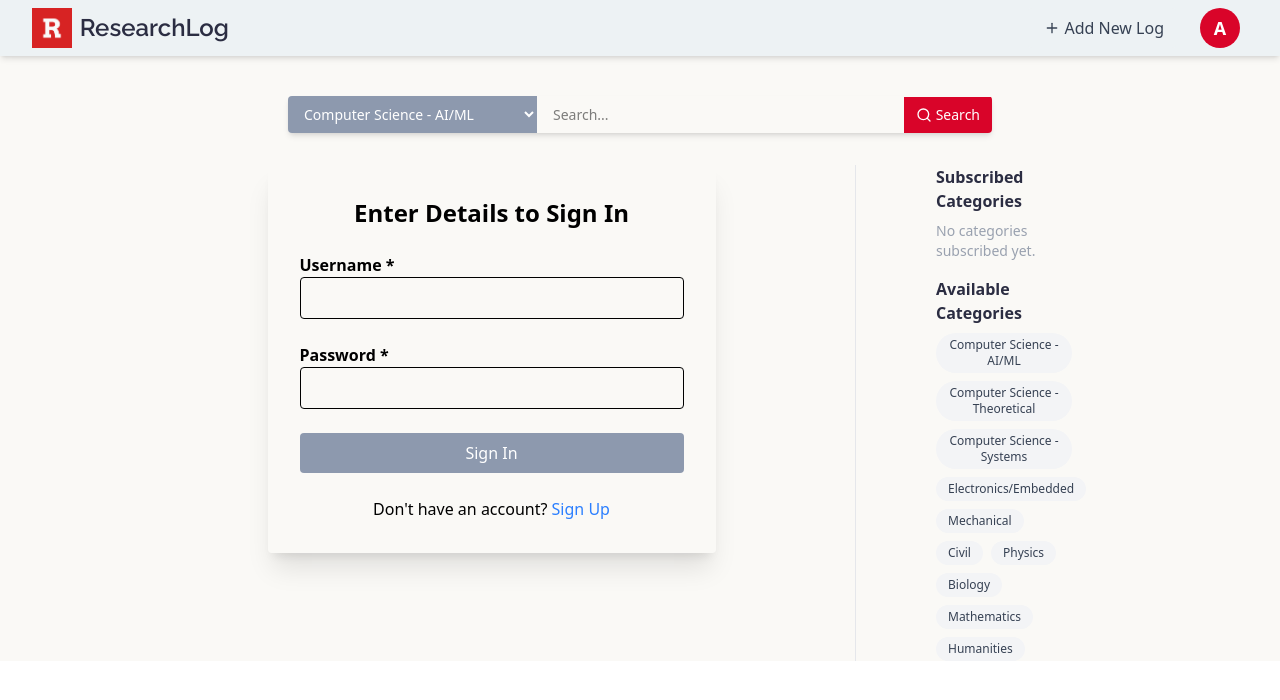
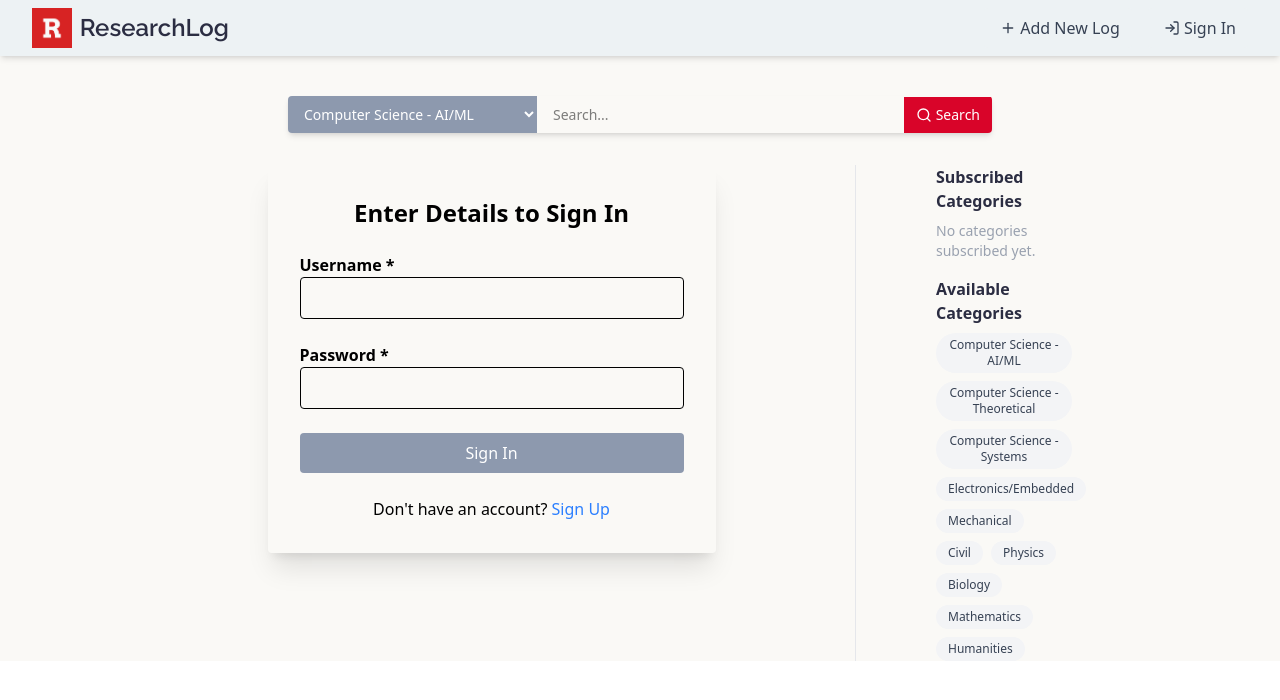
Before and after one commit to Anand-786/research-blog, a React (Vite) app in the folder frontend/research-blog-vite/: page /signin in a window 1280 px wide. Shown: the top 700 px of the page. Built offline with nearby package versions, Linux system fonts and the light colour scheme.

Commit message:
Login icon and sign in added

```diff
--- a/frontend/research-blog-vite/src/Layout.jsx
+++ b/frontend/research-blog-vite/src/Layout.jsx
@@ -1,4 +1,4 @@
-import React from 'react'
+import React, { useEffect, useState } from 'react'
 import Navbar from './components/Navbar'
 import SearchBar from './components/SearchBar'
 import LogCard from './components/LogCard'
@@ -6,13 +6,20 @@ import CategoryManager from './components/CategoryManager'
 import { Outlet } from 'react-router-dom'
 
 function Layout() {
-    localStorage.setItem('jwt',"This is my initial jwt Token which is Invalid.");
+    const [isLoggedIn, setIsLoggedIn] = useState(false);
+    const [name, setName] = useState("");
     localStorage.setItem('spring-url','http://localhost:8080');
+
+    useEffect(() => {
+    const token = localStorage.getItem('jwt');
+    setIsLoggedIn(!!token);
+  },[]);
+
   return (
     <>
         <div className='w-full bg-[#FAF9F6] flex flex-col space-y-4'>
             <div>
-                <Navbar />
+                <Navbar isLoggedIn={isLoggedIn} setIsLoggedIn={setIsLoggedIn} uname={name} />
             </div>
             <div className='pt-20 px-72 flex justify-center items-center'>
                 <SearchBar onSearch={(data) => console.log(data)} />
@@ -21,7 +28,7 @@ function Layout() {
             <div className="flex w-full pt-4 px-52">
                 <div className="w-3/4 pr-20 border-r border-gray-200">
                 {/*<LogForm onSubmit={(data) => console.log(data)} />*/}
-                <Outlet />
+                <Outlet context={{isLoggedIn, setIsLoggedIn, setName}} />
                 </div>
                 <div className="w-1/4 pl-20">
                 <p className="text-gray-500">
--- a/frontend/research-blog-vite/src/components/Navbar.jsx
+++ b/frontend/research-blog-vite/src/components/Navbar.jsx
@@ -1,9 +1,10 @@
 import { LogIn, PlusIcon } from 'lucide-react';
 import { Link, NavLink } from 'react-router-dom';
 import UserIcon from './UserIcon';
-import { useEffect } from 'react';
+import { useEffect, useState } from 'react';
+import SignInButton from './SignInButton';
 
-export default function Navbar() {
+export default function Navbar({isLoggedIn , setIsLoggedIn, uname}) {
 
   return (
     <nav className="w-full h-14 flex items-center justify-between px-8 shadow-md bg-[#edf2f4] fixed top-0 left-0">
@@ -24,12 +25,12 @@ export default function Navbar() {
             <PlusIcon className="h-4 w-4 mr-1 ml-1 mt-1 mb-1" /> Add New Log
           </button>
         </NavLink>
-        {/* <NavLink to="/signin">
-          <button className="flex items-center px-3 py-2 rounded-sm bg-[#edf2f4] hover:bg-gray-200 transition font-normal text-gray-700 hover:text-gray-900 hover:cursor-pointer">
-            <LogIn className="h-4 w-4 mr-1 ml-1 mt-1 mb-1" /> Sign In
-          </button>
-        </NavLink> */}
-        <UserIcon />
+        <div>
+          {isLoggedIn && (
+            <div className='flex items-center px-3 py-2 rounded-sm bg-[#edf2f4] text-gray-700 font-semibold'>Hi {localStorage.getItem('name')}!</div>
+          )}
+        </div>
+        {isLoggedIn? <UserIcon setIsLoggedIn={setIsLoggedIn} />: <SignInButton />}
       </div>
     </nav>
   );
--- a/frontend/research-blog-vite/src/components/SignIn.jsx
+++ b/frontend/research-blog-vite/src/components/SignIn.jsx
@@ -1,11 +1,12 @@
 import { useEffect, useState } from 'react';
-import {useNavigate} from 'react-router-dom';
+import {useOutletContext, useNavigate} from 'react-router-dom';
 
 export default function SignIn() {
   const [username, setUsername] = useState('');
   const [password, setPassword] = useState('');
   const [isValidUser, setIsValidUser] = useState(false); // Static false for now
   const [showError, setShowError] = useState(false);
+  const {setIsLoggedIn, setName} = useOutletContext();
 
   const isValid = username.trim() !== '' && password.trim() !== '';
 
@@ -42,8 +43,10 @@ export default function SignIn() {
       if(response.status === 201){
         const jwtToken = await response.text();
         localStorage.setItem('jwt',jwtToken);
-        console.log("Login Successful, token stored :",localStorage.getItem('jwt'));
+        setIsLoggedIn(true);
         setIsValidUser(true);
+        setName(username);
+        localStorage.setItem('name',username);
       }
       else{
         console.log("Login failed with status : ", response.status);
--- /dev/null
+++ b/frontend/research-blog-vite/src/components/SignInButton.jsx
@@ -0,0 +1,15 @@
+import { LogIn } from 'lucide-react'
+import React from 'react'
+import { NavLink } from 'react-router-dom'
+
+function SignInButton() {
+  return (
+    <NavLink to="/signin">
+        <button className="flex items-center px-3 py-2 rounded-sm bg-[#edf2f4] hover:bg-gray-200 transition font-normal text-gray-700 hover:text-gray-900 hover:cursor-pointer">
+            <LogIn className="h-4 w-4 mr-1 ml-1 mt-1 mb-1" /> Sign In
+        </button>
+    </NavLink>
+  )
+}
+
+export default SignInButton
--- a/frontend/research-blog-vite/src/components/UserIcon.jsx
+++ b/frontend/research-blog-vite/src/components/UserIcon.jsx
@@ -1,14 +1,17 @@
+import { LucideUserCircle, Settings, UserCircle, UserCircle2, UserCircle2Icon, UserCircleIcon } from 'lucide-react';
 import { use, useState } from 'react';
 import { useNavigate } from 'react-router-dom';
 
-export default function UserIcon({firstLetter = "A"}) {
+export default function UserIcon({firstLetter = "A", setIsLoggedIn}) {
   const [menuOpen, setMenuOpen] = useState(false);
   const navigate = useNavigate();
 
   const handleLogout = () => {
     console.log('Logged out!');
-    localStorage.setItem('jwt',"This is my initial jwt Token which is Invalid.");
+    localStorage.removeItem('jwt');
+    setIsLoggedIn(false);
     setMenuOpen(false);
+    navigate('/')
   };
 
   const handleMyLogs = () => {
@@ -23,7 +26,7 @@ export default function UserIcon({firstLetter = "A"}) {
         onClick={() => setMenuOpen(!menuOpen)}
         className="flex items-center justify-center w-10 h-10 rounded-full bg-[#D90429] text-white text-lg font-semibold hover:cursor-pointer hover:bg-[#EF233C]"
       >
-        {firstLetter}
+        <Settings className='w-5 h-5'/>
       </button>
 
       {menuOpen && (
```
